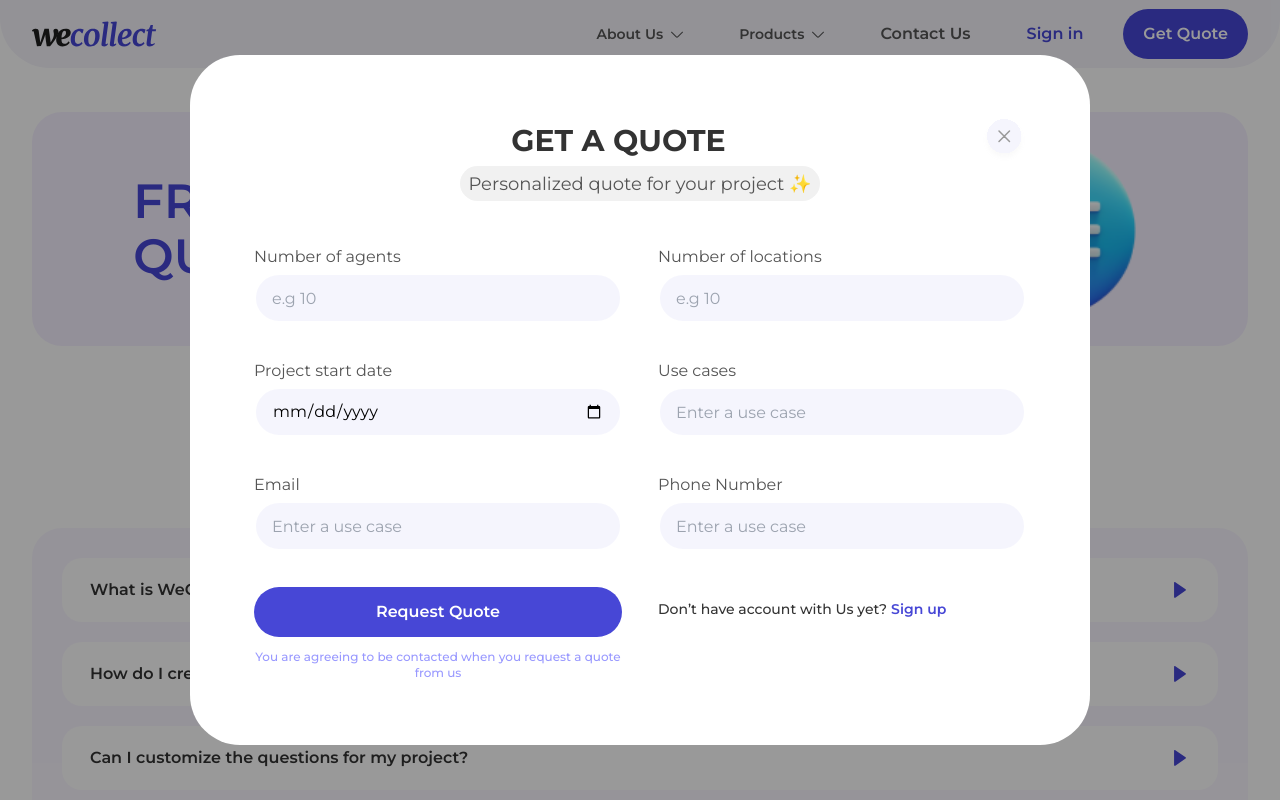
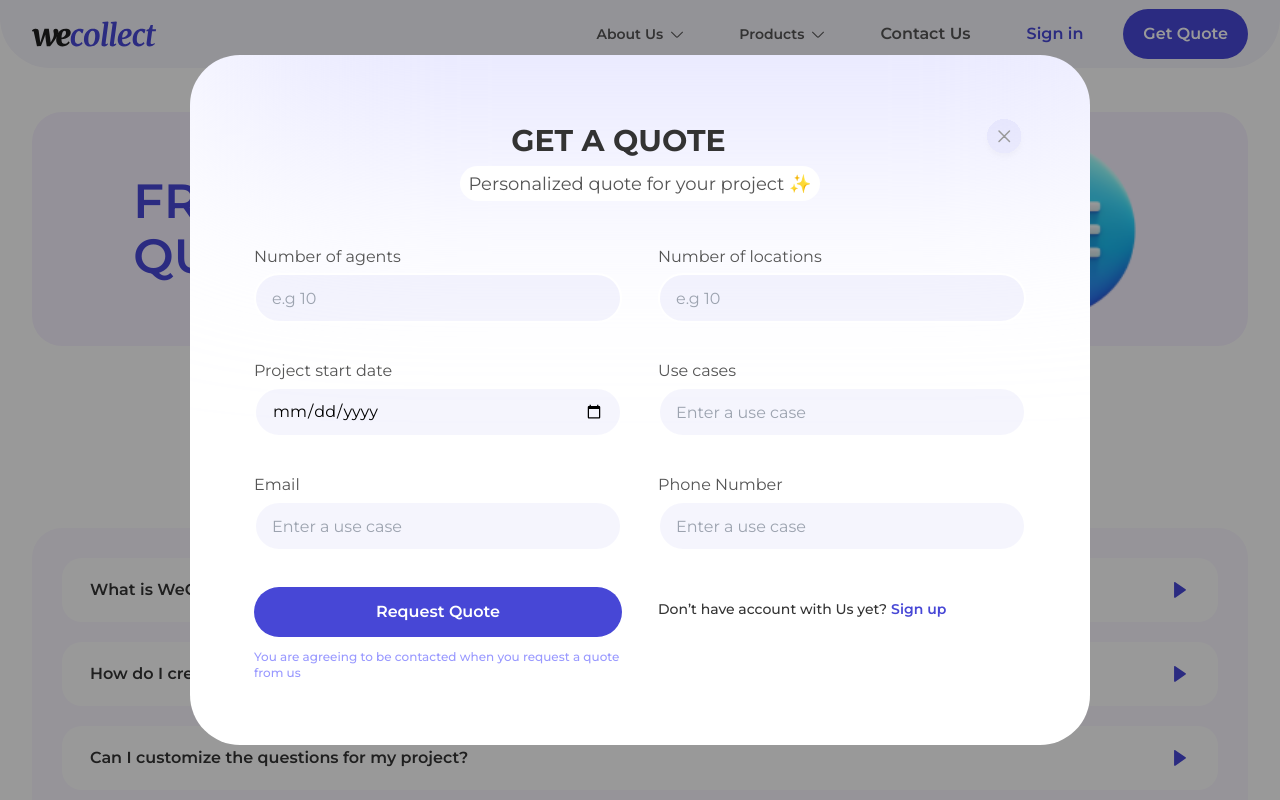
Before and after one commit to Daniekeys/temporary-hosting, a Next.js app: page /faq in a window 1280 px wide. Both pictures are taken after a click on the button "Get Quote". Shown: the top 800 px of the page. Built offline with nearby package versions, Linux system fonts and the light colour scheme.

Commit message:
fixed quoute

```diff
--- a/components/navbar/new-navbar.jsx
+++ b/components/navbar/new-navbar.jsx
@@ -12,6 +12,7 @@ import { ArrowDown, CancelIcon } from "../../assets/svg";
 import emuration from "../../assets/svg/emuration.svg";
 import reporting from "../../assets/svg/reporting.svg";
 import learning from "../../assets/svg/wecollect-learning.svg"
+import { IoIosArrowForward } from "react-icons/io";
 const NewNavbar = () => {
   const router = useRouter();
   const [isAboutUsDropdownOpen, setIsAboutUsDropdownOpen] = useState(false);
@@ -19,7 +20,8 @@ const NewNavbar = () => {
   const [rotateAbout, setRotateAbout] = useState(false);
   const [rotateProduct, setRotateProduct] = useState(false);
   const [open, setOpen] = useState(false);
-  const [openSecond, setOpenSecond] = useState(false);
+  const [current, setCurrent] = useState(1);
+  const [agentPresent, setAgentPresent] = useState(0);
 
 
   return (
@@ -264,15 +266,21 @@ const NewNavbar = () => {
       </div>
       {open && (
         <div className="w-full fixed z-modal inset-0 overlay-shadow flex items-center justify-center bg-white h-screen ">
-          <div className="w-full max-h-[500px] lg:max-h-[750px] flow-hide bg-white rounded-lg lg:rounded-[50px] lg:max-w-[800px] xl:max-w-[900px] lg:p-12 xl:p-16 px-4 py-8 flex flex-col  ">
+          {current === 0 && (
+            <div className="w-full max-h-[500px] lg:max-h-[750px] flow-hide bg-white rounded-lg lg:rounded-[50px] lg:max-w-lg   py-8 flex flex-col  ">
               {/* header session */}
-            <div className="w-full flex items-center justify-between">
+              <div className="w-full flex items-center justify-between lg:px-12 xl:px-16  px-4  ">
                 <p></p>
                 <h1 className="text-2xl lg:text-3xl text-customBlack font-bold">
                   GET A QUOTE
                 </h1>
-
-              <span className="cursor-pointer" onClick={() => setOpen(false)}>
+                <span
+                  className="cursor-pointer"
+                  onClick={() => {
+                    setOpen(false);
+                    setCurrent(0);
+                  }}
+                >
                   <CancelIcon />
                 </span>
               </div>
@@ -282,7 +290,43 @@ const NewNavbar = () => {
                 Personalized quote for your project ✨
               </p>
 
-            <div className="w-full grid grid-cols-1 lg:grid-cols-2 gap-4 lg:gap-9 mt-11">
+              <div className="w-full border-t border-t-[#999999] border-opacity-10 mt-6">
+                <div className="w-full lg:w-10/12 mx-auto flex flex-col pt-10 ">
+                  <p className="text-customBlack font-medium text-base">
+                    Select one that applies to you:
+                  </p>
+                  <div className={`flex justify-between items-center h-[50px]  ${agentPresent === 1 ? "bg-mainBlue text-white" : "bg-mainBlue bg-opacity-5 text-customBlack"} `}>
+                    <div className="flex items-center">
+                      <input type="checkbox" name="" id="" checked={agentPresent === 1} className="accent-white"  />
+                    </div>
+                    <span>
+
+                    </span>
+                  </div>
+                </div>
+              </div>
+            </div>
+          )}
+          {current === 1 && (
+            <div className="w-full max-h-[500px] lg:max-h-[750px] flow-hide bg-white rounded-lg lg:rounded-[50px] lg:max-w-[800px] xl:max-w-[900px] lg:p-12 xl:p-16 px-4 py-8 flex flex-col relative ">
+              <div className="quote-shadow absolute -top-[220px] left-0 z-0 "></div>
+              {/* header session */}
+              <div className="w-full flex items-center justify-between z-10">
+                <p></p>
+                <h1 className="text-2xl lg:text-3xl text-customBlack font-bold">
+                  GET A QUOTE
+                </h1>
+                <span className="cursor-pointer" onClick={() => setOpen(false)}>
+                  <CancelIcon />
+                </span>
+              </div>
+
+              {/* end of session */}
+              <p className="text-center z-10 text-[#555] text-lg bg-[#fff] h-[35px] px-2 py-1 mt-1 w-fit mx-auto rounded-[20px]">
+                Personalized quote for your project ✨
+              </p>
+
+              <div className="w-full grid grid-cols-1 lg:grid-cols-2 gap-4 lg:gap-9 mt-11 z-10">
                 {/* start */}
                 <div className="flex flex-col">
                   <label
@@ -378,9 +422,9 @@ const NewNavbar = () => {
                   <button className="w-full font-semibold text-sm lg:text-base flex bg-mainBlue text-white h-[50px] items-center justify-center rounded-[50px]">
                     Request Quote
                   </button>
-                <p className="text-center text-[#9999FF] mt-3 font-medium text-xs">
-                  You are agreeing to be contacted when you request a quote from
-                  us
+                  <p className="text-left  text-[#9999FF] mt-3 font-medium text-xs">
+                    You are agreeing to be contacted when you request a quote
+                    from us
                   </p>
                 </div>
                 {/* end */}
@@ -388,7 +432,10 @@ const NewNavbar = () => {
                 <div className="flex flex-col">
                   <div className=" text-customBlack  mt-3 font-medium text-sm ">
                     Don’t have account with Us yet?
-                  <Link href={"/home"} className="text-mainBlue font-semibold cursor-pointer ml-1">
+                    <Link
+                      href={"/home"}
+                      className="text-mainBlue font-semibold cursor-pointer ml-1"
+                    >
                       Sign up
                     </Link>
                   </div>
@@ -396,6 +443,7 @@ const NewNavbar = () => {
                 {/* end */}
               </div>
             </div>
+          )}
         </div>
       )}
     </>
--- a/components/project-management/project-features.tsx
+++ b/components/project-management/project-features.tsx
@@ -69,7 +69,9 @@ function ProjectManagementFeatures() {
               // data-aos="fade-up"
               // data-aos-duration="1000"
               // data-aos-delay="600"
+
             >
+
               <Image src={wifi} alt="wifi" className="w-full h-auto -mt-8" />
 
               <p className="text-[#333333]  lg:text-2xl  text-xl font-semibold mt-7 md:leading-[48px] 2xl:leading-[50px]  px-4 lg:px-7 ">
--- a/styles/globals.css
+++ b/styles/globals.css
@@ -76,6 +76,14 @@ box-shadow: 0px 3px 6px 0px #ADDEFF1A, 0px 10px 10px 0px #ADDEFF17
   background-repeat: no-repeat;
   background-size: cover;
   width: 100%;
+}
+
+.quote-shadow{
+  background: #E3E3FF;
+filter: blur(120px);
+width: 1000px;
+height: 300px;
+
 }
 
 .feat-shadow{
```
Lines whose indentation alone changed are shown as unchanged.
